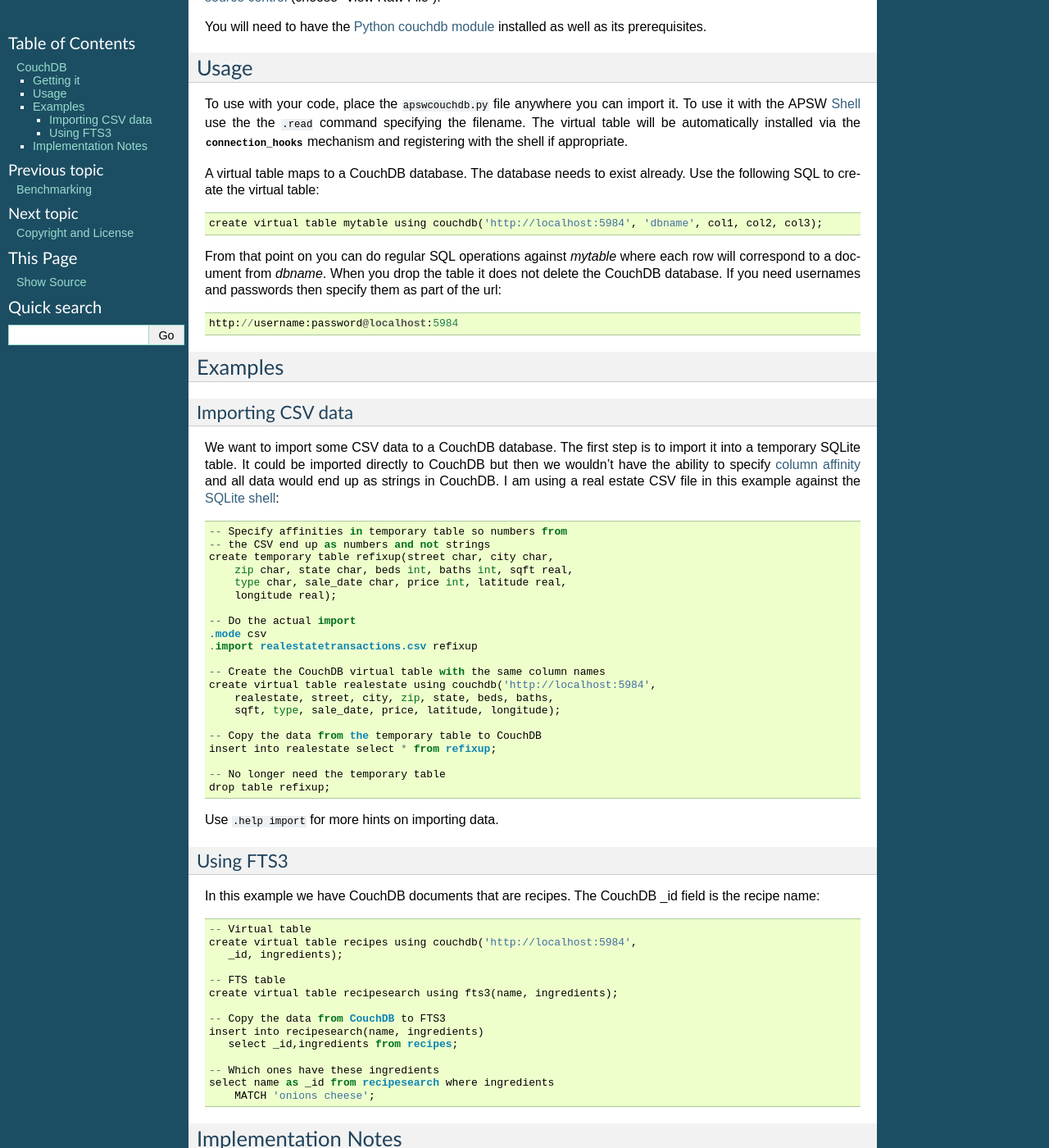
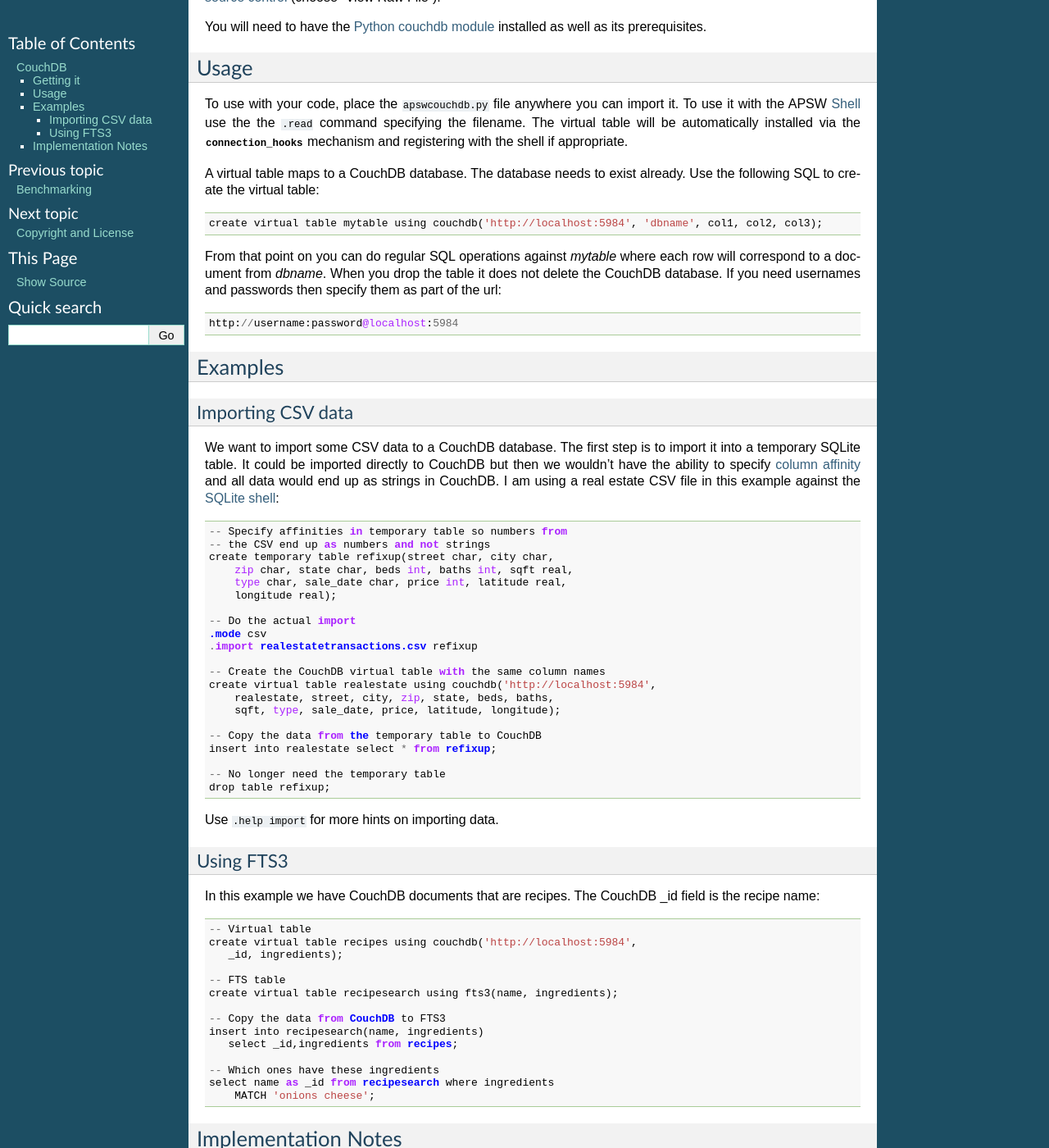
Before and after one commit to rogerbinns/apsw, a Sphinx documentation site: the page built from doc/couchdb.rst, in a window 1280 px wide and 1400 px high, scrolled down 478 px. Shown: the whole window at 82% size. Built offline with Sphinx 7.4.7, drawn with Linux system fonts in a browser that asks for light colours; pages that are not in the unit, such as notebooks, are missing from menus; the version number is read from the project's files by our own code.

Commit message:
Make source highlighting a little prettier

```diff
--- a/doc/conf.py
+++ b/doc/conf.py
@@ -202,3 +202,6 @@
     app.connect('autodoc-skip-member', skip_Shell_members)
 
 nitpicky = True
+
+
+pygments_style = 'emacs'
```
